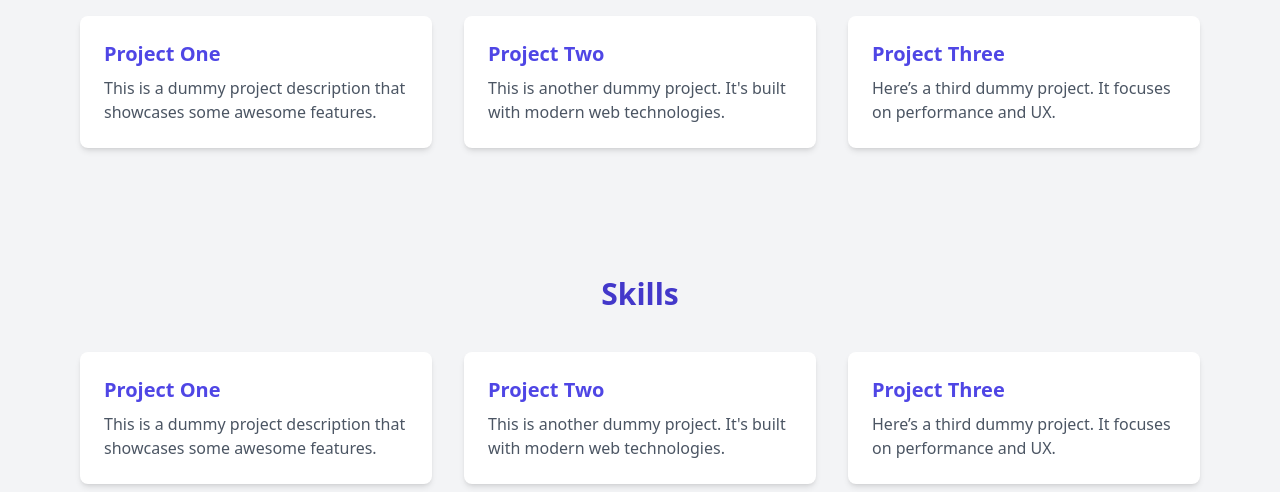
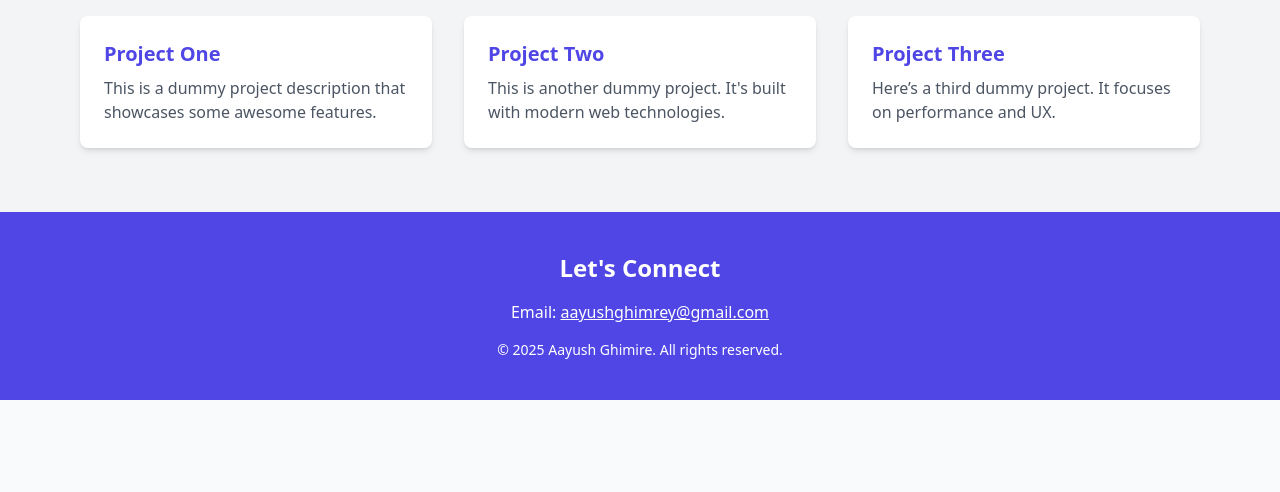
Before and after one commit to AayushGhimire7/Portfolio_tailiwind, a plain HTML site: page index.html in a window 1280 px wide. Shown: the part 460-952 px from the top of the page. After the commit the page ends 860 px from the top, so only its background shows below. Drawn offline with nearby package versions, Linux system fonts and the light colour scheme.

Commit message:
Revert "feat: Add skills section"

```diff
--- a/index.html
+++ b/index.html
@@ -66,27 +66,6 @@
       </div>
     </section>
 
-    <section id="skills" class="py-16 bg-gray-100">
-      <div class="max-w-6xl mx-auto px-4">
-        <h2 class="text-3xl font-bold text-center text-indigo-700 mb-10">Skills</h2>
-        <div class="grid grid-cols-1 md:grid-cols-2 lg:grid-cols-3 gap-8">
-          <div class="bg-white shadow-md rounded-lg p-6 hover:shadow-xl transition">
-            <h3 class="text-xl font-semibold text-indigo-600 mb-2">Project One</h3>
-            <p class="text-gray-600">This is a dummy project description that showcases some awesome features.</p>
-          </div>
-
-          <div class="bg-white shadow-md rounded-lg p-6 hover:shadow-xl transition">
-            <h3 class="text-xl font-semibold text-indigo-600 mb-2">Project Two</h3>
-            <p class="text-gray-600">This is another dummy project. It's built with modern web technologies.</p>
-          </div>
-
-          <div class="bg-white shadow-md rounded-lg p-6 hover:shadow-xl transition">
-            <h3 class="text-xl font-semibold text-indigo-600 mb-2">Project Three</h3>
-            <p class="text-gray-600">Here’s a third dummy project. It focuses on performance and UX.</p>
-          </div>
-        </div>
-      </div>
-    </section>
     <!-- Contact Section -->
     <footer id="contact" class="bg-indigo-600 text-white py-10">
       <div class="max-w-4xl mx-auto text-center">
```
